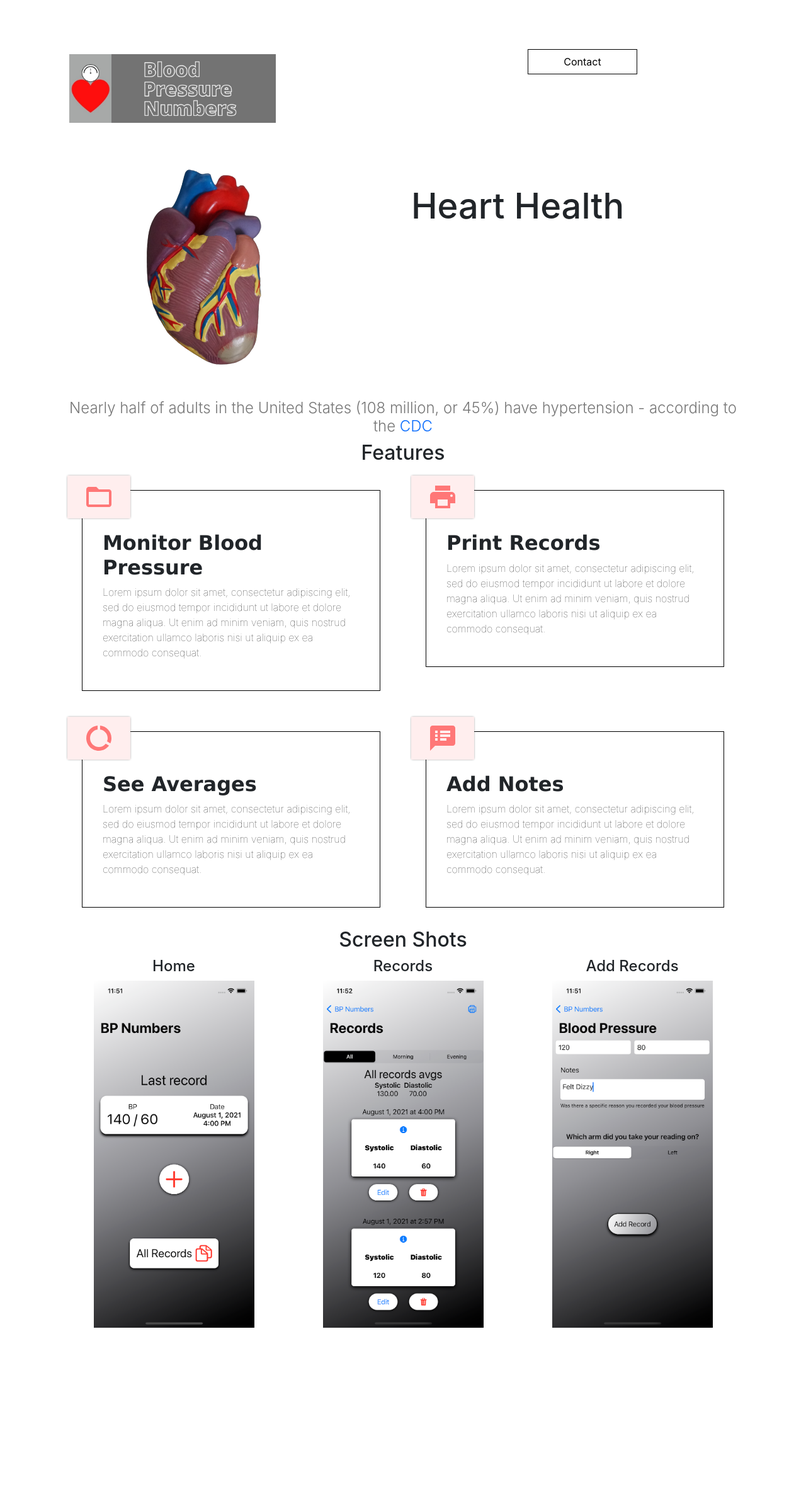
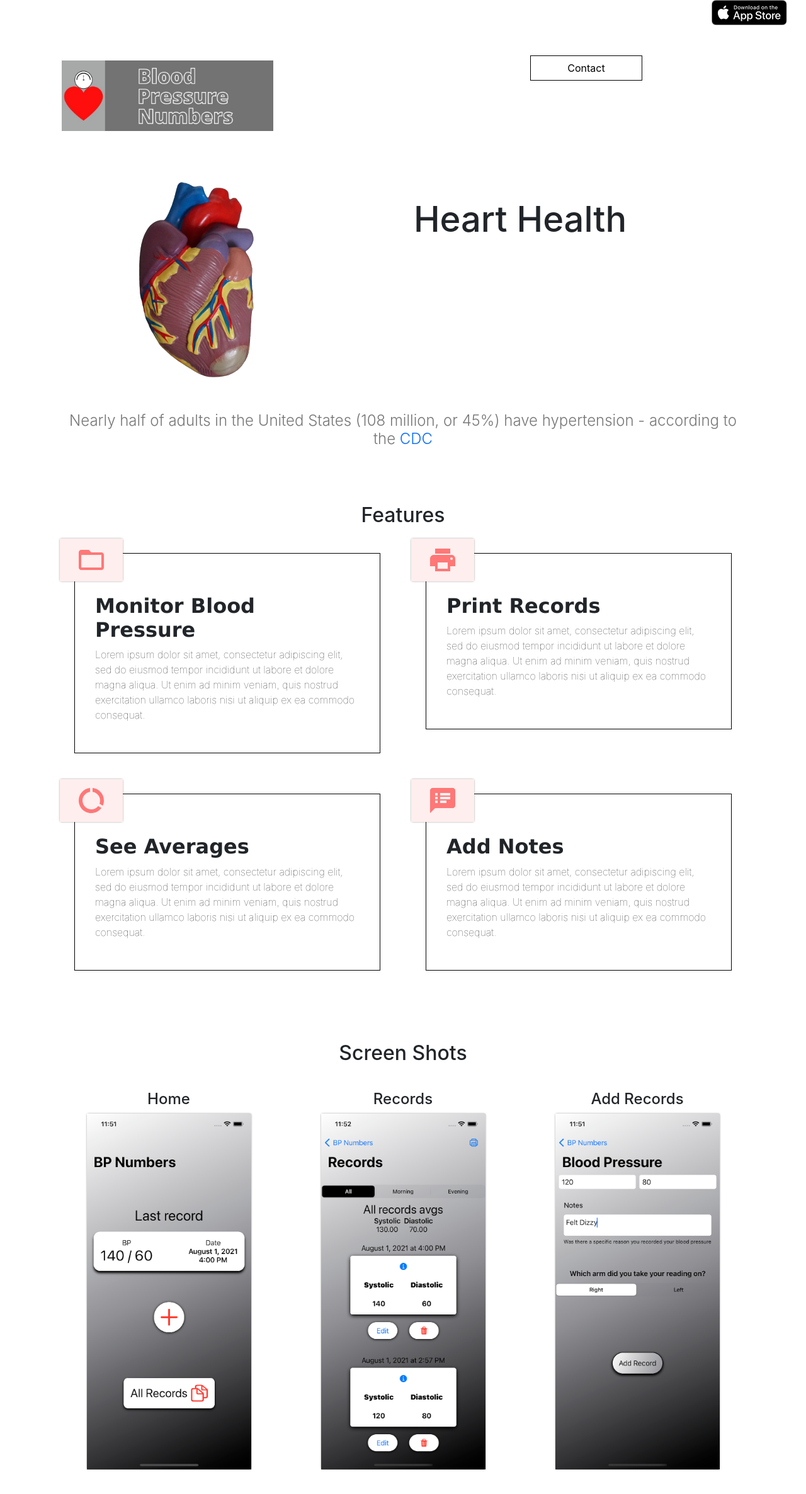
Before and after one commit to jgarcia4444/bpn-web-client, a React (Create React App) app: page / in a window 1280 px wide. Shown: the top 2372 px of the page at 63% size. Before the commit the page ends 2108 px from the top, so only its background shows below. Built offline with nearby package versions, Linux system fonts and the light colour scheme.

Commit message:
download btn is now displayed how apple wants it and it is fixed to the top right of the page.

```diff
--- a/src/App.css
+++ b/src/App.css
@@ -36,3 +36,13 @@
     transform: rotate(360deg);
   }
 }
+
+.download-sticker {
+  position: fixed;
+  right: 30px;
+  top: 0px;
+}
+
+.download-sticker :hover {
+  cursor: pointer;
+}
--- a/src/App.js
+++ b/src/App.js
@@ -10,6 +10,7 @@ import './App.css';
 import Contact from './components/Contact';
 import Home from './components/Home';
 import Nav from './components/Nav';
+import DownloadSticker from './components/imgs/download/iOSDownloadSticker.jpg';
 
 class App extends Component {
 
@@ -18,7 +19,9 @@ class App extends Component {
   render() {
     return (
       <Router>
-        <Container className="App">
+        <Container fluid className="App">
+          <a className="download-sticker" href="https://apps.apple.com/us/app/blood-pressure-numbers/id1534661419
+https://apps.apple.com/us/app/blood-pressure-numbers/id1534661419"><img src={DownloadSticker} alt="Download from the iOS store" /></a>
           <Nav />
           <Switch>
             <Route path="/contact">
--- a/src/components/Contact/index.css
+++ b/src/components/Contact/index.css
@@ -0,0 +1,9 @@
+.email-row {
+    margin-top: 5em;
+}
+
+.forum-col {
+    margin: 5em auto;
+    border: 2px solid #000;
+    padding: 2em 0;
+}
--- a/src/components/Contact/index.js
+++ b/src/components/Contact/index.js
@@ -10,6 +10,16 @@ class Contact extends Component {
         return (
             <Container>
                 <h1>Contact</h1>
+                <Row className="email-row">
+                    <h2>Email</h2>
+                    <h4><a href="mailto:bloodpressurenumbers2020@gmail.com">bloodpressurenumbers2020@gmail.com</a></h4>
+                </Row>
+                <Row>
+                    <Col sm={8} className="forum-col">
+                        <h2>Live Forum Coming soon</h2>
+                        <p>A live forum that support will answer is in development.</p>
+                    </Col>
+                </Row>
             </Container>
         )
     }
--- a/src/components/Home/Features/index.css
+++ b/src/components/Home/Features/index.css
@@ -1,4 +1,6 @@
-
+.features-container {
+    margin-top: 5em;
+}
 
 .show-all-btn-container {
     display: block;
--- a/src/components/Home/ScreenShots/index.css
+++ b/src/components/Home/ScreenShots/index.css
@@ -2,4 +2,13 @@
     display: block;
     width: 75%;
     margin: 0 auto;
+    box-shadow: 0 0 3px -1px #333;
 }
+
+.screen-shots-container {
+    margin: 5em auto;
+}
+
+.screen-shots-row {
+    margin-top: 2em;
+}
--- a/src/components/Home/ScreenShots/index.js
+++ b/src/components/Home/ScreenShots/index.js
@@ -9,11 +9,11 @@ import './index.css';
 const ScreenShots = () => {
 
     return (
-        <Container>
+        <Container className="screen-shots-container">
             <Row>
                 <h2>Screen Shots</h2>
             </Row>
-            <Row>
+            <Row className="screen-shots-row">
                 <Col xs={4}>
                     <Row><h4>Home</h4></Row>
                     <img className="screen-shot-img" src={homeScreen} />
```
Also changed, not shown: src/components/imgs/download/iOSDownloadSticker.jpg (added).
